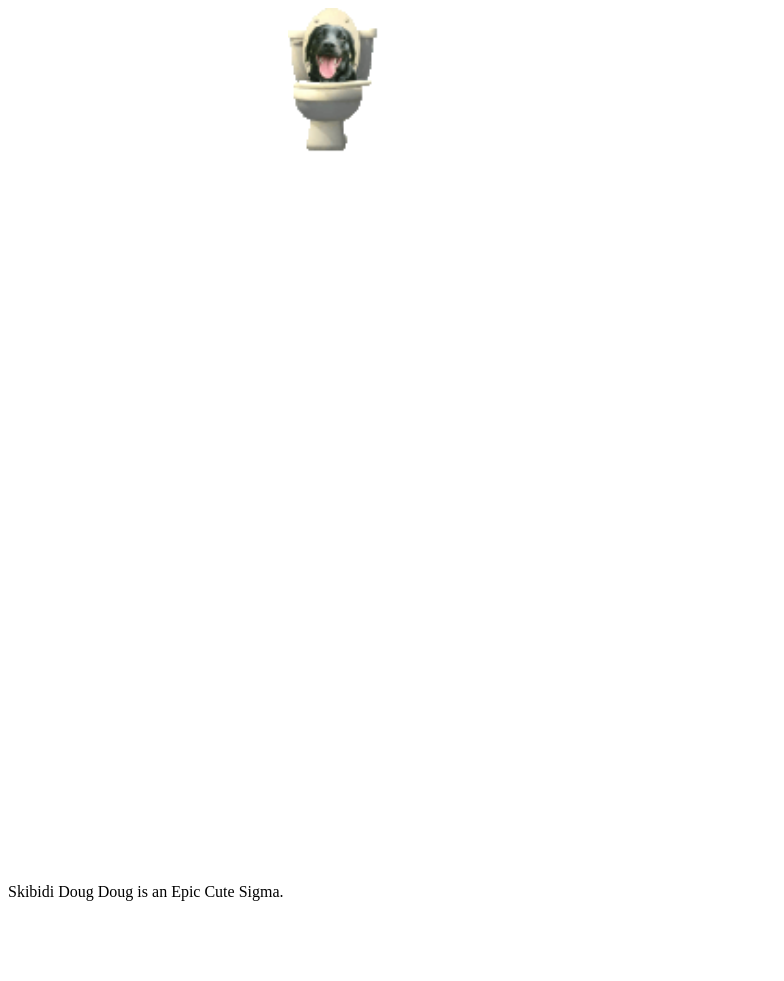
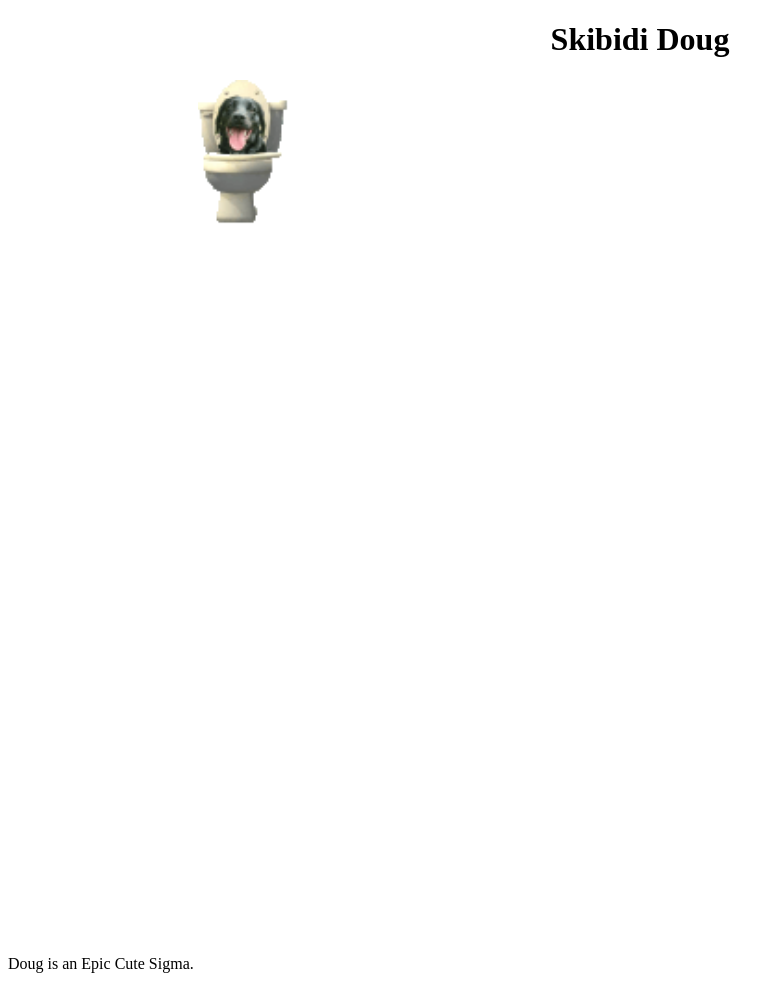
Before and after one commit to Goatking6969/skibidi-rizz, a plain HTML site: page index.html in a window 1280 px wide. Shown: the whole page, without its empty margins (0-784 px from the left). Before the commit the page ends 909 px from the top, so only its background shows below. Drawn offline with Linux system fonts and the light colour scheme.

Commit message:
Update index.html

```diff
--- a/index.html
+++ b/index.html
@@ -20,9 +20,9 @@
 
 <body>
 
-  <h1-class="center-text">Skibidi Doug</h1-class>
+  <h1 class="center-text">Skibidi Doug</h1>
 
-<p1-class="center-text">Doug is an Epic Cute Sigma.</p1-class>
+<p1 class="center-text">Doug is an Epic Cute Sigma.</p1>
 
 <img src="falling skibidi doug.gif" alt="My Cool GIF" width="500" height="auto">
 
```
